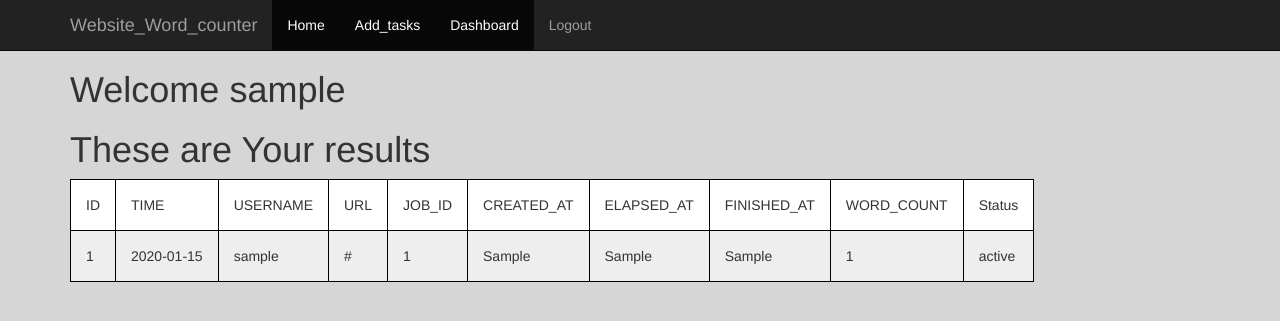
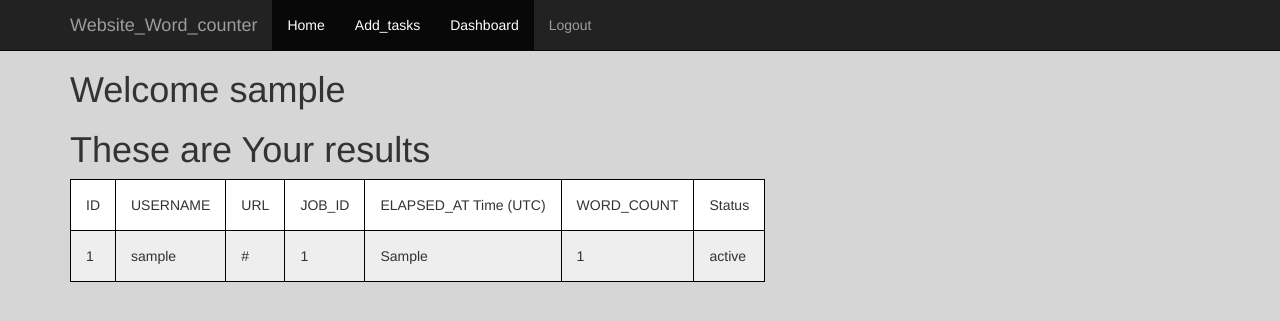
Before and after one commit to dxter6/Website_Word_counter, a Flask app: page /dashboard in a window 1280 px wide. Shown: the top 321 px of the page. Run offline with Flask 2, Linux system fonts and the light colour scheme; a user stored in the database is signed in; tables that the repository leaves empty hold one stand-in row (values such as "Sample post"); some libraries are stand-ins or nearby versions.

Commit message:
URL Bug fixed

```diff
--- a/Main/Main.py
+++ b/Main/Main.py
@@ -73,13 +73,10 @@ class Users(UserMixin,db.Model):
 # Task class
 class Results(db.Model):
     id = db.Column(db.Integer,primary_key=True)
-    time = db.Column(db.String)
     username = db.Column(db.String(50))
     url= db.Column(db.String(100))
     jobId = db.Column(db.String(1000),unique=True)
-    Createdat = db.Column(db.String(100))
     Enqueuedat = db.Column(db.String(100))
-    Finishedat = db.Column(db.String(100))
     wordcount = db.Column(db.Integer)
     Status = db.Column(db.String(20))
 
@@ -143,7 +140,7 @@ def signup():
 @login_required
 def dashboard():
 
-    query = engine.execute('select * from results')
+    query = engine.execute('select * from results ')
     all_results = query.fetchall()
 
     return render_template('dashboard.html',name=current_user.username,list_all= all_results)
@@ -160,7 +157,7 @@ def add_task():
         task = queue.enqueue(count_words,form.url.data)
         jobs = queue.jobs
         queue_length = len(queue)
-        new_result = Results(time=strftime('%a, %d %b %Y %H:%M:%S'),username=current_user.username,url=form.url.data,jobId=task.id,Createdat=task.enqueued_at.strftime('%a, %d %b %Y %H:%M:%S'),Enqueuedat=task.enqueued_at.strftime("%c"),Finishedat=task.ended_at.strftime('%a, %d %b %Y %H:%M:%S'),Status="Success",wordcount=count_words(form.url.data))
+        new_result = Results(username=current_user.username,url=form.url.data,jobId=task.id,Enqueuedat=task.enqueued_at.strftime("%c"),Status="Success",wordcount=wordLength)
         db.session.add(new_result)
         db.session.commit()
         Message = f"Task is Queued at {task.enqueued_at.strftime('%a, %d %b %Y %H:%M:%S')}.Number of jobs = {queue_length} jobs Queued"
--- a/Main/templates/dashboard.html
+++ b/Main/templates/dashboard.html
@@ -82,13 +82,10 @@ table#t01 th {
       <table style="width:auto" id="t01">
         <tr>
           <td>ID</td>
-          <td>TIME</td>
           <td>USERNAME</td>
           <td>URL</td>
           <td>JOB_ID</td>
-          <td>CREATED_AT</td>
-          <td>ELAPSED_AT</td>
-          <td>FINISHED_AT</td>
+          <td>ELAPSED_AT Time (UTC) </td>
           <td>WORD_COUNT</td>
           <td>Status</td>
         </tr>
```
